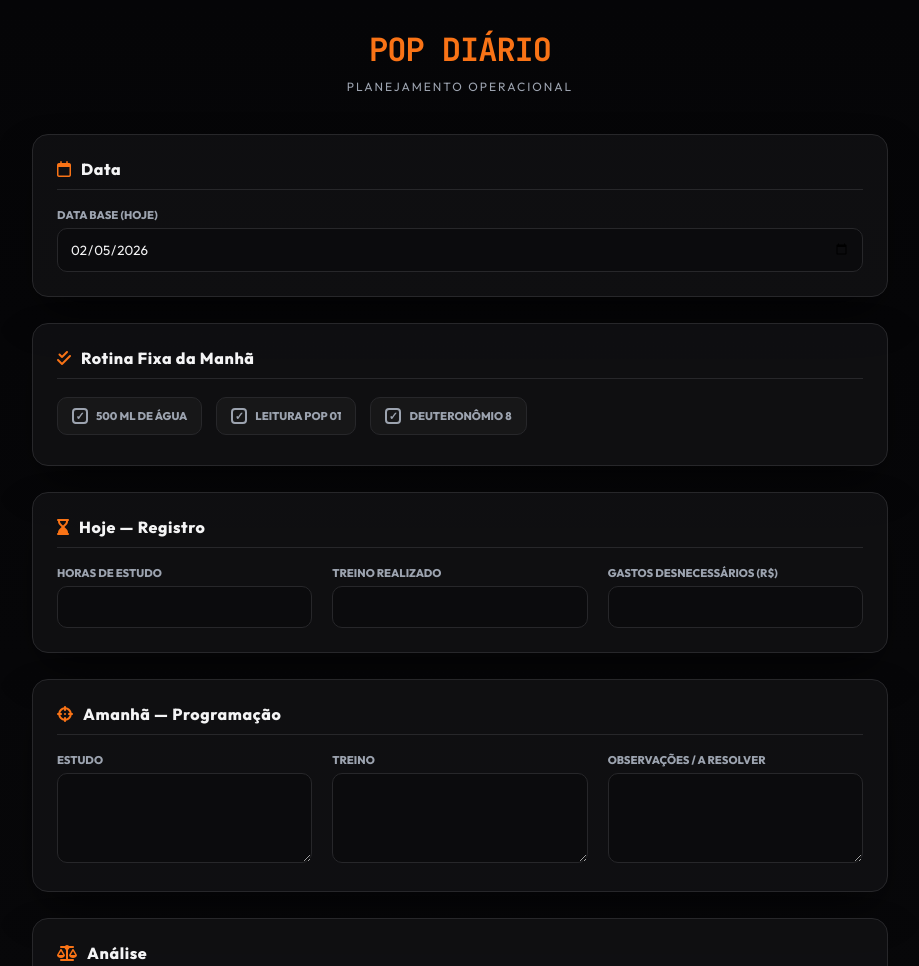
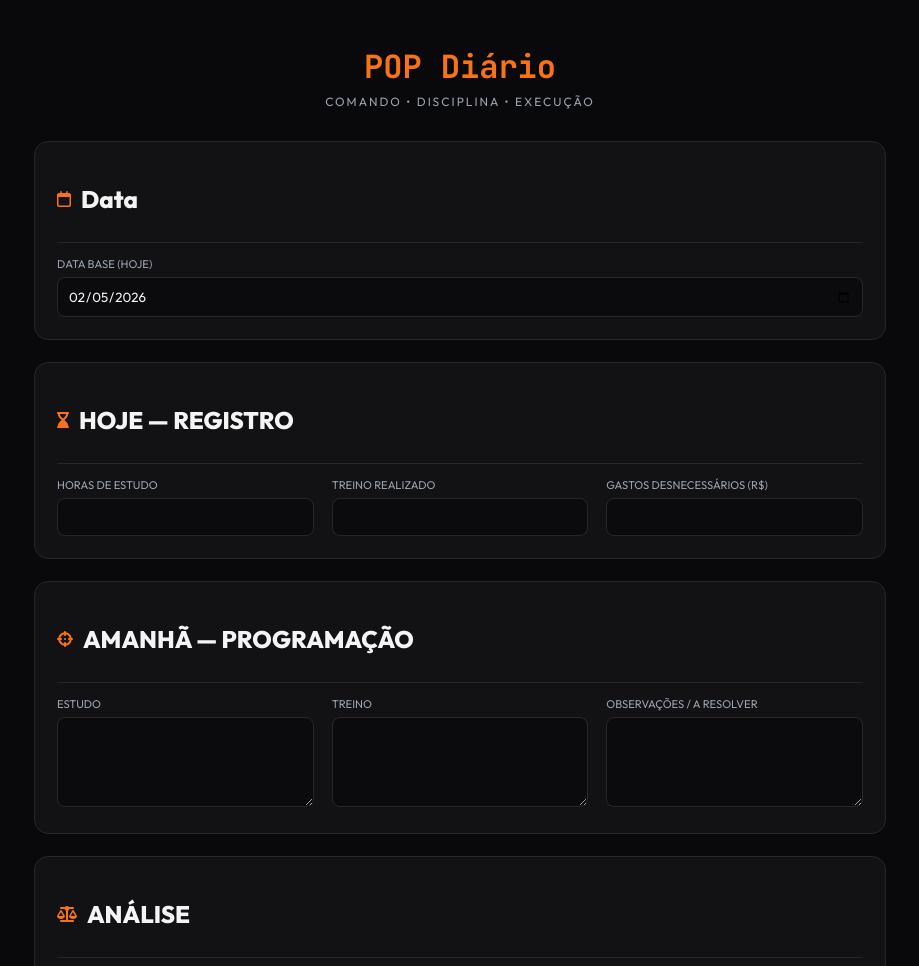
Before and after one commit to amk779/pop, a plain HTML site: page index.html in a window 1280 px wide. Shown: the top 966 px of the page, without its empty margins (180-1099 px from the left). Drawn offline with Linux system fonts and the light colour scheme.

Commit message:
Update index.html

```diff
--- a/index.html
+++ b/index.html
@@ -1,214 +1,129 @@
 <!DOCTYPE html>
 <html lang="pt-BR">
 <head>
-  <meta charset="UTF-8" />
-  <meta name="viewport" content="width=device-width, initial-scale=1.0" />
+<meta charset="UTF-8">
+<meta name="viewport" content="width=device-width, initial-scale=1.0">
 <title>POP COMMAND CENTER</title>
 
-  <!-- Fonts -->
-  <link rel="preconnect" href="https://fonts.googleapis.com">
-  <link rel="preconnect" href="https://fonts.gstatic.com" crossorigin>
 <link href="https://fonts.googleapis.com/css2?family=JetBrains+Mono:wght@400;700&family=Outfit:wght@300;400;600;800&display=swap" rel="stylesheet">
-
-  <!-- Icons -->
 <link rel="stylesheet" href="https://cdnjs.cloudflare.com/ajax/libs/font-awesome/6.4.0/css/all.min.css">
 
 <style>
-    :root {
-      --bg-dark: #070709;
-      --primary: #f97316;
-      --primary-dark: #c2410c;
-      --text-main: #f4f4f5;
-      --text-muted: #9ca3af;
-      --border: #27272a;
-      --glass: rgba(18,18,20,.75);
-      --radius: 16px;
-      --shadow: 0 20px 45px -12px rgba(0,0,0,.65);
+:root{
+  --bg:#09090b;
+  --card:#121214;
+  --border:#27272a;
+  --text:#f4f4f5;
+  --muted:#9ca3af;
+  --orange:#f97316;
 }
+*{box-sizing:border-box}
+body{
+  margin:0;
+  background:var(--bg);
+  color:var(--text);
+  font-family:'Outfit',sans-serif;
+}
+.container{
+  max-width:900px;
+  margin:auto;
+  padding:24px;
+}
+h1{
+  font-family:'JetBrains Mono',monospace;
+  color:var(--orange);
+  text-align:center;
+  margin-bottom:6px;
+}
+.subtitle{
+  text-align:center;
+  font-size:.75rem;
+  color:var(--muted);
+  letter-spacing:2px;
+  margin-bottom:32px;
+}
+.card{
+  background:var(--card);
+  border:1px solid var(--border);
+  border-radius:14px;
+  padding:22px;
+  margin-bottom:22px;
+}
+.card-header{
+  display:flex;
+  align-items:center;
+  gap:10px;
+  margin-bottom:14px;
+  border-bottom:1px solid var(--border);
+  padding-bottom:8px;
+}
+.card-header i{color:var(--orange)}
+label{
+  font-size:.7rem;
+  text-transform:uppercase;
+  color:var(--muted);
+  margin-bottom:6px;
+  display:block;
+}
+input,textarea{
+  width:100%;
+  background:#0b0b0d;
+  border:1px solid var(--border);
+  border-radius:8px;
+  padding:10px;
+  color:var(--text);
+  font-family:inherit;
+}
+textarea{min-height:90px}
+.grid{
+  display:grid;
+  grid-template-columns:repeat(auto-fit,minmax(240px,1fr));
+  gap:18px;
+}
+.btn{
+  width:100%;
+  padding:14px;
+  border:none;
+  border-radius:12px;
+  font-family:'JetBrains Mono',monospace;
+  font-weight:700;
+  text-transform:uppercase;
+  cursor:pointer;
+}
+.btn-primary{
+  background:linear-gradient(135deg,#f97316,#c2410c);
+  color:#fff;
+}
+.btn-copy{background:#27272a;color:#fff;margin-top:10px}
+.btn-whats{background:#25d366;color:#fff;margin-top:10px}
 
-    * { box-sizing: border-box; }
-
-    body {
-      margin: 0;
-      background: linear-gradient(180deg, #050507 0%, #09090b 100%);
-      font-family: 'Outfit', sans-serif;
-      color: var(--text-main);
-      padding-bottom: 80px;
-    }
-
-    .container {
-      max-width: 900px;
-      margin: auto;
-      padding: 28px 22px;
-    }
-
-    header {
-      text-align: center;
-      margin-bottom: 40px;
-    }
-
-    h1 {
-      font-family: 'JetBrains Mono', monospace;
-      color: var(--primary);
-      text-transform: uppercase;
-      letter-spacing: -1px;
-      margin: 0;
-    }
-
-    .subtitle {
-      margin-top: 8px;
-      font-size: .75rem;
-      letter-spacing: 2px;
-      color: var(--text-muted);
-      text-transform: uppercase;
-    }
-
-    .card {
-      background: var(--glass);
-      border: 1px solid var(--border);
-      border-radius: var(--radius);
-      padding: 24px;
-      margin-bottom: 26px;
-      box-shadow: var(--shadow);
-    }
-
-    .card-header {
-      display: flex;
-      align-items: center;
-      gap: 10px;
-      margin-bottom: 18px;
-      border-bottom: 1px solid var(--border);
-      padding-bottom: 10px;
-    }
-
-    .card-header i { color: var(--primary); }
-
-    h2 {
-      margin: 0;
-      font-size: 1rem;
-      letter-spacing: .6px;
-    }
-
-    .grid {
-      display: grid;
-      grid-template-columns: repeat(auto-fit, minmax(240px, 1fr));
-      gap: 20px;
-    }
-
-    label {
-      font-size: .7rem;
-      font-weight: 700;
-      text-transform: uppercase;
-      color: var(--text-muted);
-      margin-bottom: 6px;
-      display: block;
-    }
-
-    input, textarea, select {
-      width: 100%;
-      background: #0b0b0d;
-      border: 1px solid var(--border);
-      border-radius: 10px;
-      padding: 12px;
-      color: var(--text-main);
-      font-family: inherit;
-    }
-
-    textarea { min-height: 90px; resize: vertical; }
-
-    .checkbox-wrapper {
-      display: flex;
-      gap: 14px;
-      flex-wrap: wrap;
-    }
-
-    .custom-check {
-      display: flex;
-      align-items: center;
-      gap: 8px;
-      cursor: pointer;
-      padding: 10px 14px;
-      border-radius: 10px;
-      border: 1px solid var(--border);
-      background: rgba(255,255,255,.03);
-    }
-
-    .custom-check input { display: none; }
-
-    .checkmark {
-      width: 16px;
-      height: 16px;
-      border-radius: 4px;
-      border: 2px solid var(--text-muted);
-      display: flex;
-      align-items: center;
-      justify-content: center;
-      font-size: 11px;
-    }
-
-    .custom-check input:checked + .checkmark {
-      background: var(--primary);
-      border-color: var(--primary);
-      color: #000;
-    }
-
-    .btn {
-      width: 100%;
-      padding: 15px;
-      border-radius: 14px;
-      border: none;
-      cursor: pointer;
-      font-family: 'JetBrains Mono', monospace;
-      font-weight: 700;
-      letter-spacing: 1px;
-      text-transform: uppercase;
-      margin-top: 10px;
-    }
-
-    .btn-primary {
-      background: linear-gradient(135deg, var(--primary), var(--primary-dark));
-      color: #fff;
-    }
-
-    #output-card { display: none; }
-
-    #relatorio {
-      font-family: 'JetBrains Mono', monospace;
-      background: #000;
-      padding: 16px;
-      border-radius: 10px;
-      white-space: pre-wrap;
-      line-height: 1.6;
-      border: 1px solid var(--border);
+#output-card{display:none}
+#relatorio{
+  background:#000;
+  border:1px solid var(--border);
+  border-radius:8px;
+  padding:14px;
+  white-space:pre-wrap;
+  font-family:'JetBrains Mono',monospace;
+  line-height:1.6;
 }
 </style>
 </head>
+
 <body>
-
 <div class="container">
 
-<header>
 <h1>POP Diário</h1>
-  <div class="subtitle">Planejamento Operacional</div>
-</header>
+<div class="subtitle">COMANDO • DISCIPLINA • EXECUÇÃO</div>
 
 <div class="card">
   <div class="card-header"><i class="fa-regular fa-calendar"></i><h2>Data</h2></div>
-  <label>Data Base (hoje)</label>
+  <label>Data base (hoje)</label>
   <input type="date" id="dataBase">
 </div>
 
 <div class="card">
-  <div class="card-header"><i class="fa-solid fa-check-double"></i><h2>Rotina Fixa da Manhã</h2></div>
-  <div class="checkbox-wrapper">
-    <label class="custom-check"><input type="checkbox"><span class="checkmark">✓</span>500 ml de água</label>
-    <label class="custom-check"><input type="checkbox"><span class="checkmark">✓</span>Leitura POP 01</label>
-    <label class="custom-check"><input type="checkbox"><span class="checkmark">✓</span>Deuteronômio 8</label>
-  </div>
-</div>
-
-<div class="card">
-  <div class="card-header"><i class="fa-solid fa-hourglass-end"></i><h2>Hoje — Registro</h2></div>
+  <div class="card-header"><i class="fa-solid fa-hourglass-end"></i><h2>HOJE — REGISTRO</h2></div>
   <div class="grid">
     <div><label>Horas de estudo</label><input id="horasEstudo"></div>
     <div><label>Treino realizado</label><input id="treino"></div>
@@ -217,7 +132,7 @@
 </div>
 
 <div class="card">
-  <div class="card-header"><i class="fa-solid fa-crosshairs"></i><h2>Amanhã — Programação</h2></div>
+  <div class="card-header"><i class="fa-solid fa-crosshairs"></i><h2>AMANHÃ — PROGRAMAÇÃO</h2></div>
   <div class="grid">
     <div><label>Estudo</label><textarea id="estudar"></textarea></div>
     <div><label>Treino</label><textarea id="treinoAmanha"></textarea></div>
@@ -226,61 +141,76 @@
 </div>
 
 <div class="card">
-  <div class="card-header"><i class="fa-solid fa-scale-balanced"></i><h2>Análise</h2></div>
+  <div class="card-header"><i class="fa-solid fa-scale-balanced"></i><h2>ANÁLISE</h2></div>
   <div class="grid">
     <div><label>O que acertei</label><textarea id="acertos"></textarea></div>
     <div><label>O que ajustar</label><textarea id="ajustes"></textarea></div>
   </div>
 </div>
 
-<button class="btn btn-primary" onclick="gerarRelatorio()">Gerar POP do Dia Seguinte</button>
+<button class="btn btn-primary" onclick="gerarRelatorio()">GERAR POP DO DIA SEGUINTE</button>
 
 <div class="card" id="output-card">
-  <div class="card-header"><i class="fa-brands fa-whatsapp"></i><h2>Texto para WhatsApp</h2></div>
+  <div class="card-header"><i class="fa-brands fa-whatsapp"></i><h2>TEXTO PARA WHATSAPP</h2></div>
   <div id="relatorio"></div>
+  <button class="btn btn-copy" onclick="copiar()">COPIAR TEXTO</button>
+  <button class="btn btn-whats" onclick="enviarWhats()">COMPARTILHAR NO WHATSAPP</button>
 </div>
 
 </div>
 
 <script>
-window.onload = () => {
-  document.getElementById('dataBase').valueAsDate = new Date();
-};
+window.onload=()=>{dataBase.valueAsDate=new Date()}
 
-function gerarRelatorio() {
-  const base = new Date(dataBase.value);
-  const amanha = new Date(base);
-  amanha.setDate(base.getDate() + 1);
+function gerarRelatorio(){
+  const base=new Date(dataBase.value)
+  const amanha=new Date(base); amanha.setDate(base.getDate()+1)
 
-  const texto =
-`*POP PARA ${amanha.toLocaleDateString()}*
+  const texto=
+`🔥 *POP PARA ${amanha.toLocaleDateString()}*
 
-NÃO SE PERCA DO PROPÓSITO.
-LEIA O POP 01.
+❗ *NÃO SE PERCA DO PROPÓSITO*
+📖 LEIA O *POP 01*
 
+━━━━━━━━━━━━━━
 📌 *ONTEM (${base.toLocaleDateString()})*
-• Estudo: ${horasEstudo.value}h
-• Treino: ${treino.value}
-• Gastos desnecessários: R$ ${gastos.value}
+📚 Estudo: *${horasEstudo.value}h*
+💪 Treino: *${treino.value}*
+💸 Gastos desnecessários: *R$ ${gastos.value}*
 
+━━━━━━━━━━━━━━
 🎯 *HOJE*
-*ESTUDO*
+
+📖 *ESTUDO*
 ${estudar.value}
 
-*TREINO*
+🏋️ *TREINO*
 ${treinoAmanha.value}
 
-*OBSERVAÇÕES / A RESOLVER*
+🧠 *OBSERVAÇÕES / A RESOLVER*
 ${observacoes.value}
 
-⚖ *AJUSTES*
+━━━━━━━━━━━━━━
+⚖ *AJUSTAR*
 ${ajustes.value}
 
-✔ *ACERTOS*
-${acertos.value}`;
+✅ *ACERTEI*
+${acertos.value}
 
-  relatorio.textContent = texto;
-  document.getElementById('output-card').style.display = 'block';
+🚨 *EXECUTE. SEM NEGOCIAR.*`
+
+  relatorio.textContent=texto
+  document.getElementById("output-card").style.display="block"
+}
+
+function copiar(){
+  navigator.clipboard.writeText(relatorio.textContent)
+  alert("Texto copiado")
+}
+
+function enviarWhats(){
+  const url="https://wa.me/?text="+encodeURIComponent(relatorio.textContent)
+  window.open(url,"_blank")
 }
 </script>
 
```
Lines whose indentation alone changed are shown as unchanged.
